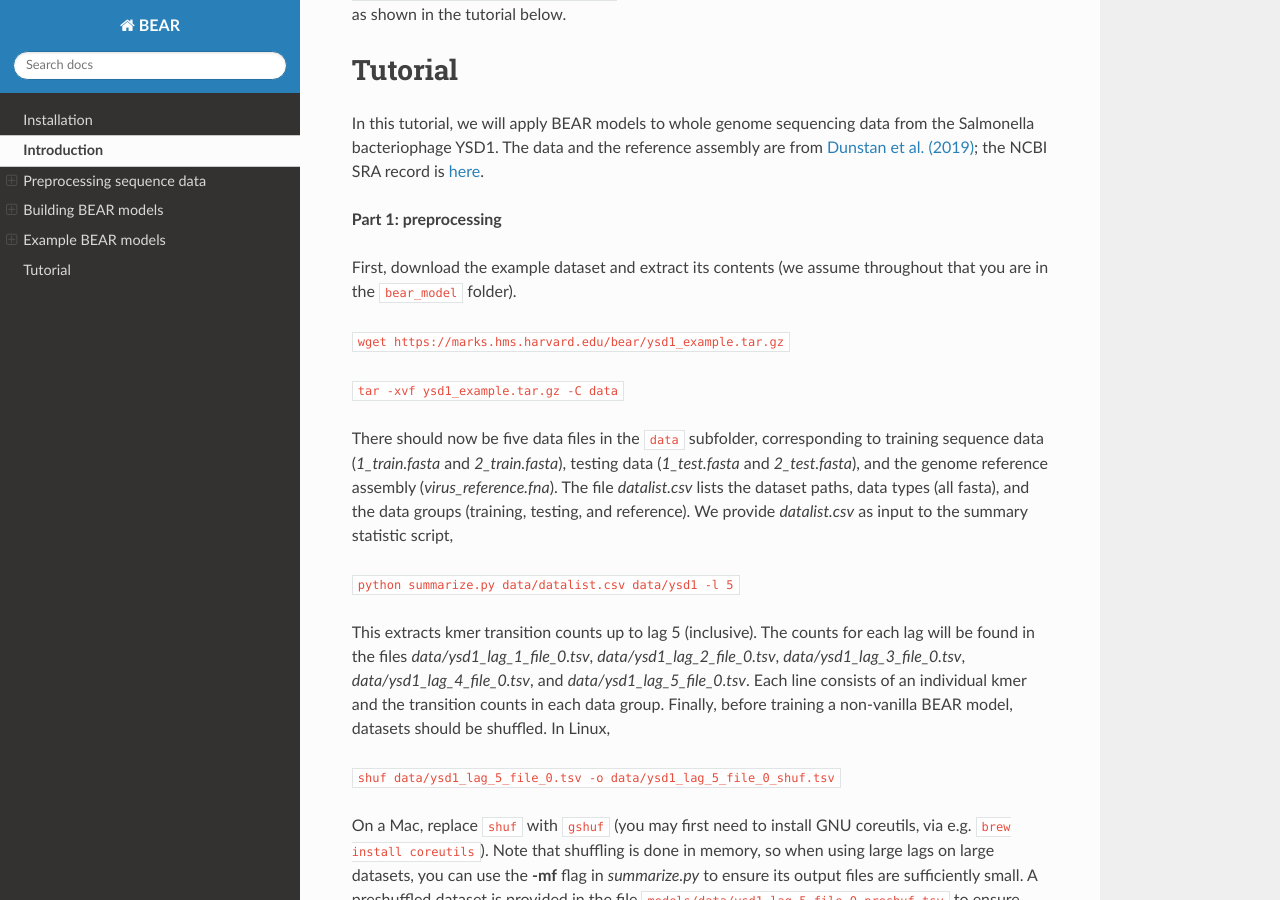
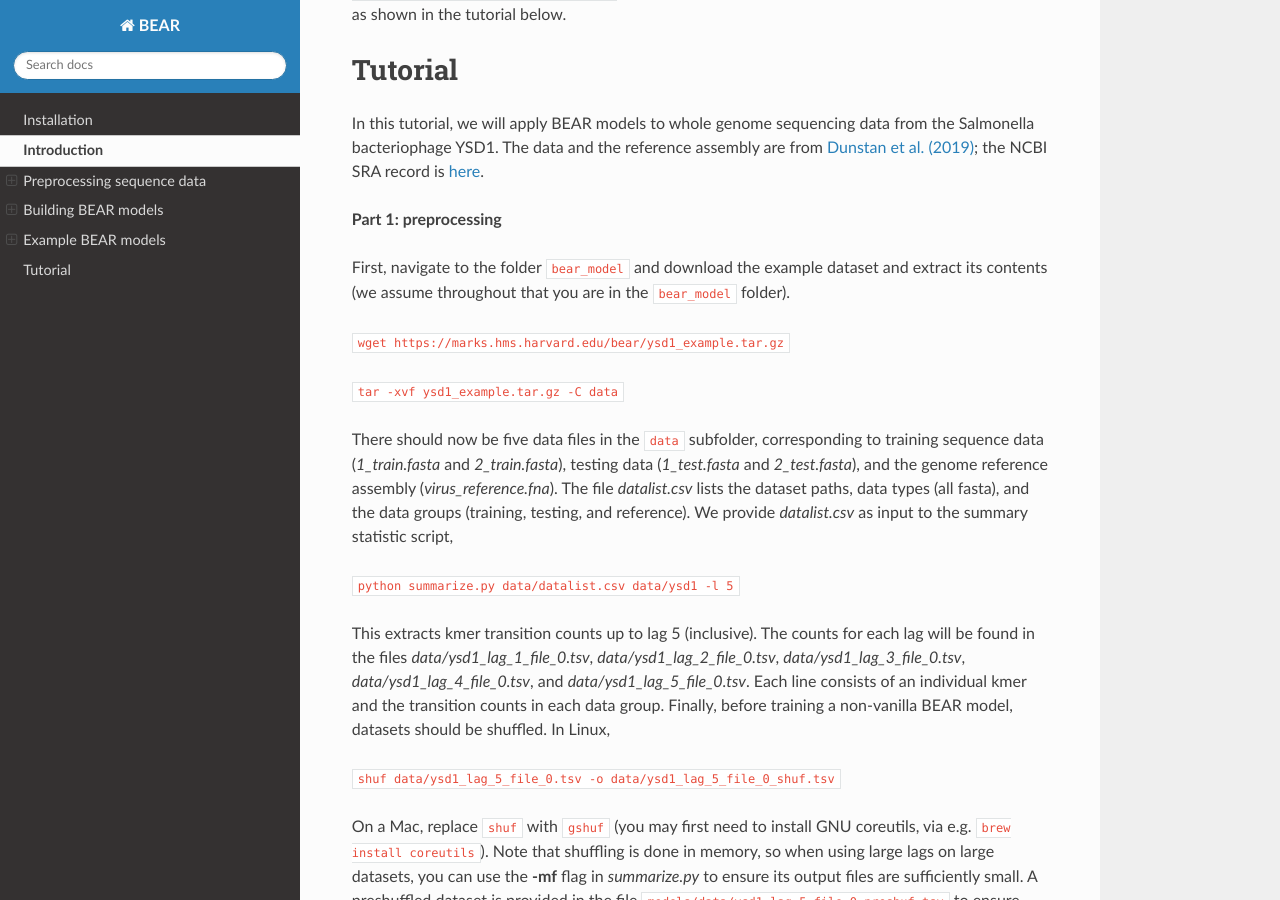
Before and after one commit to debbiemarkslab/BEAR, a Sphinx documentation site: the page built from docs/usage.rst, in a window 1280 px wide and 900 px high, scrolled down 3183 px. Built offline with Sphinx 7.4.7 and the Read the Docs theme 2.0.0, drawn with Linux system fonts in a browser that asks for light colours.

Commit message:
fix doc typos

```diff
--- a/docs/installation.rst
+++ b/docs/installation.rst
@@ -17,5 +17,5 @@ on Mac/Linux.
 
 .. _KMC: https://github.com/refresh-bio/KMC/releases
 
-To test your installation, run ``pytest`` in the BEAR directory.
+To test your installation, run ``pytest`` in the project directory.
 All tests should pass.
--- a/docs/usage.rst
+++ b/docs/usage.rst
@@ -144,7 +144,7 @@ record is
 
 **Part 1: preprocessing**
 
-First, download the example dataset and extract its contents (we assume
+First, navigate to the folder ``bear_model`` and download the example dataset and extract its contents (we assume
 throughout that you are in the ``bear_model`` folder).
 
 ``wget https://marks.hms.harvard.edu/bear/ysd1_example.tar.gz``
```
